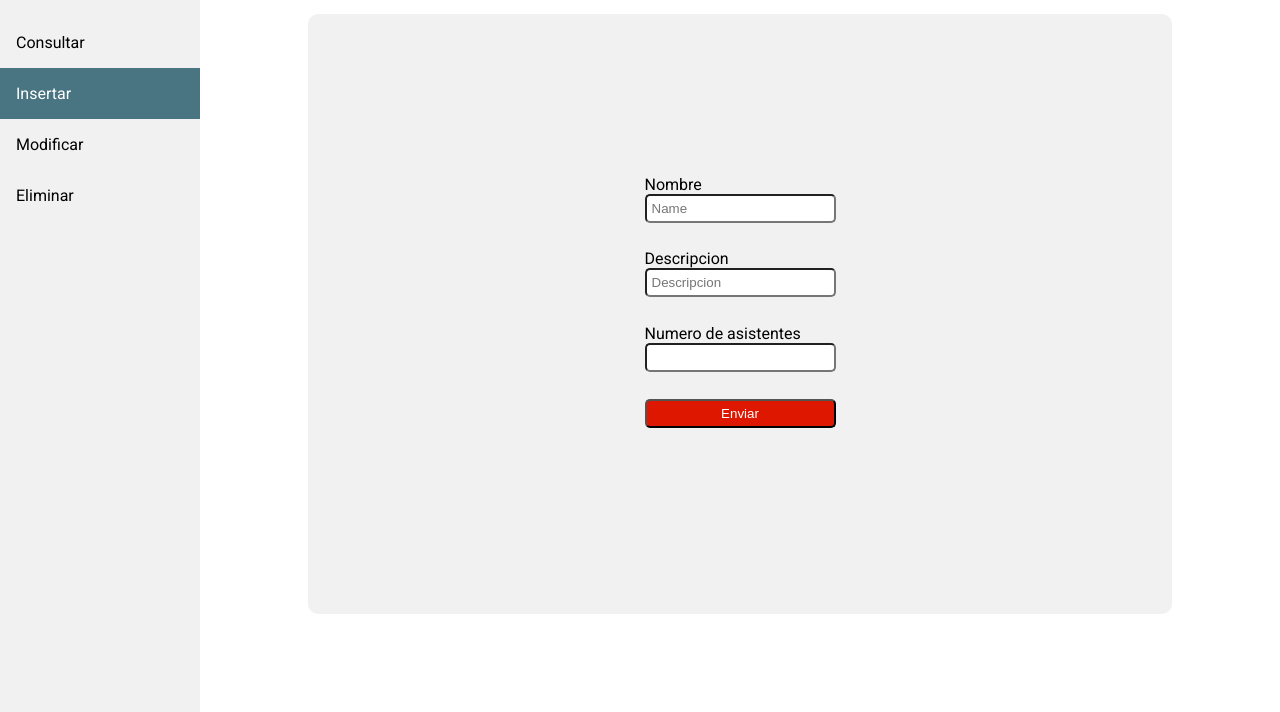
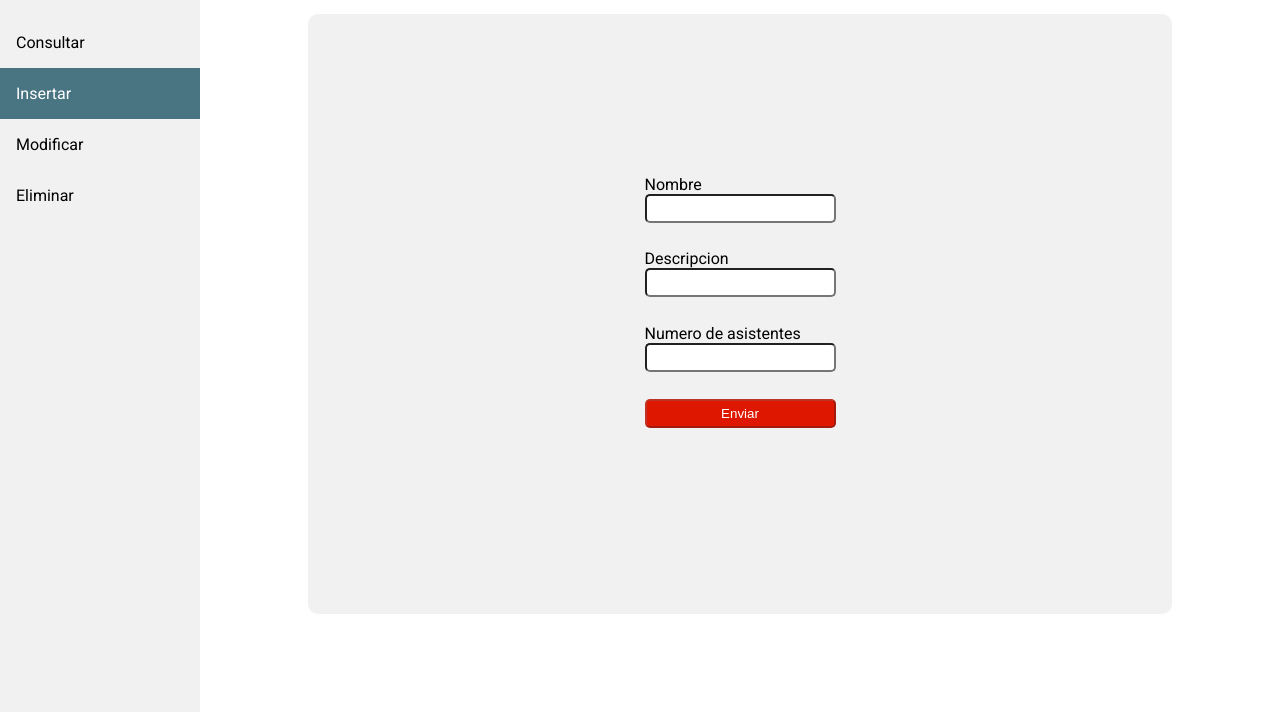
Before and after one commit to Lokeon/PNET-APIRest, a plain HTML site: page jquery/admin/insertar.html in a window 1280 px wide. Shown: the part 88-800 px from the top of the page. Drawn offline with Linux system fonts and the light colour scheme.

Commit message:
:penguin:

```diff
--- a/jquery/admin/insertar.html
+++ b/jquery/admin/insertar.html
@@ -32,7 +32,6 @@
     </header>
     <!-- MAIN -->
     <main>
-
       <div class="main">
         <div class="content">
           <!-- SIDEBAR -->
@@ -52,25 +51,16 @@
               <div class="insertar" id="col">
                 <div class="col">
                   <label for="forName">Nombre</label>
-                  <input
-                    type="text"
-                    id="forName"
-                    placeholder="Name"
-                    name="name"
-                  />
+                  <input type="text" id="forName" name="name" />
                   <label for="forDescription">Descripcion</label>
-                  <input
-                    type="text"
-                    id="forDescription"
-                    placeholder="Descripcion"
-                    name="description"
-                  />
+                  <input type="text" id="forDescription" name="description" />
                   <label for="forMaxAsist">Numero de asistentes</label>
                   <input type="number" id="forMaxAsist" name="maxasists" />
                   <input
                     type="button"
                     id="btnSubmit"
                     value="Enviar"
+                    disabled="disabled"
                     onclick="postActivity()"
                   />
                 </div>
--- a/jquery/js/disbutton.js
+++ b/jquery/js/disbutton.js
@@ -1,7 +1,7 @@
 (function () {
-  $(".insertar input").on("keyup change", function () {
+  $("#forName,#forDescription,#forMaxAsist").bind("keyup change", function () {
     var empty = false;
-    $(".insertar input").each(function () {
+    $("#forName,#forDescription,#forMaxAsist").each(function () {
       if ($(this).val() == "") {
         empty = true;
       }
```
